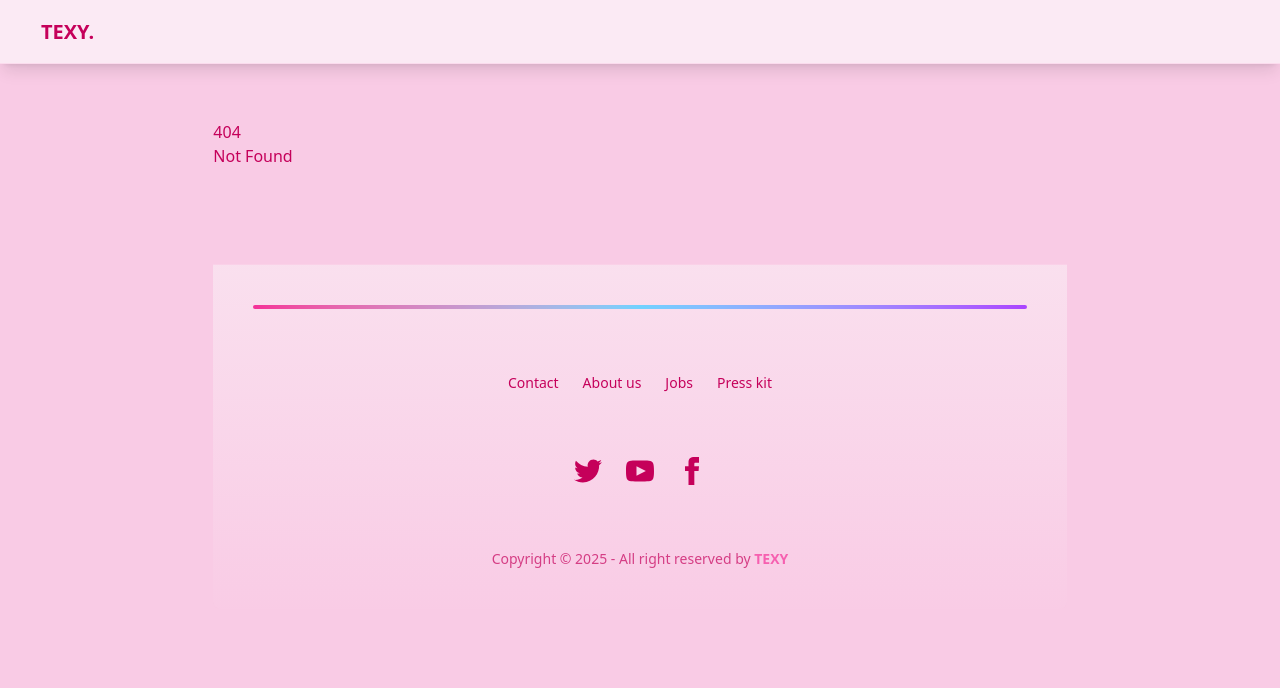
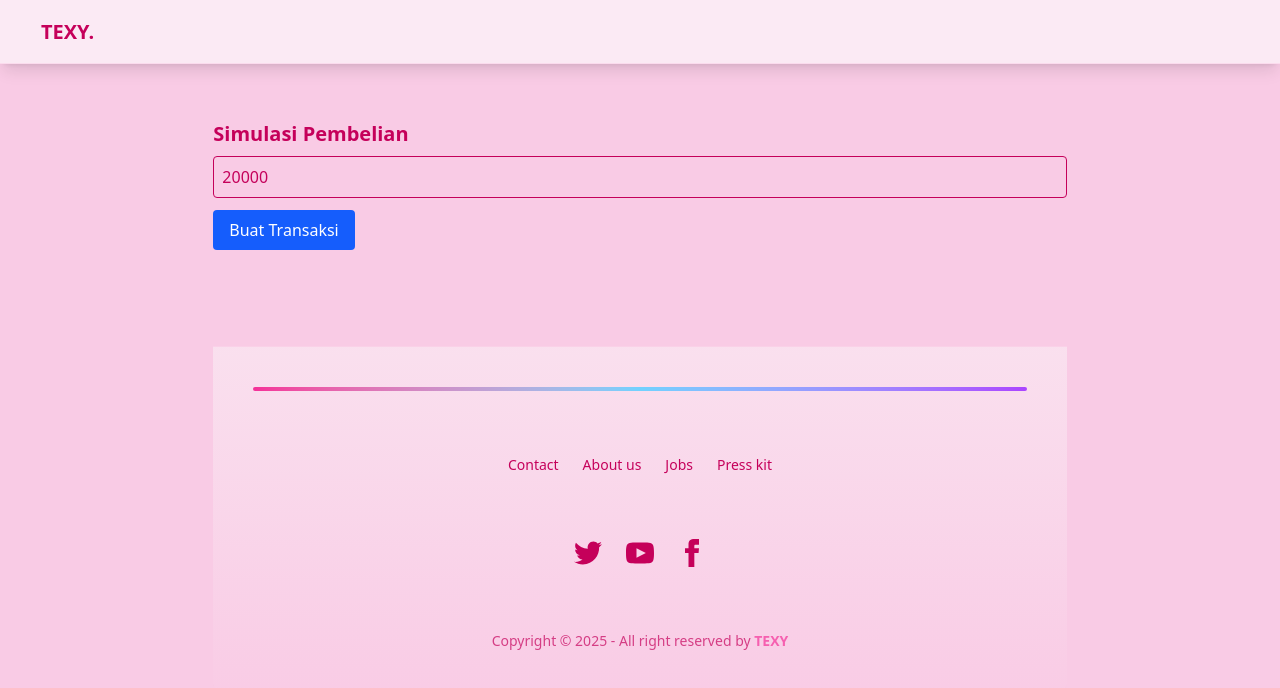
Before and after one commit to occaza/ttx, a SvelteKit app: page /purchase in a window 1280 px wide. Before the commit this address had no page. Shown: the top 688 px of the page. Built offline with nearby package versions, Linux system fonts and the light colour scheme.

Commit message:
ai ai ai

```diff
--- /dev/null
+++ b/src/lib/utils/order.ts
@@ -0,0 +1,5 @@
+export function generateOrderId() {
+	const timestamp = Date.now().toString(36).toUpperCase();
+	const random = Math.random().toString(36).substring(2, 8).toUpperCase();
+	return `INV${timestamp}${random}`;
+}
--- /dev/null
+++ b/src/routes/api/pakasir/+server.ts
@@ -0,0 +1,22 @@
+import { json } from '@sveltejs/kit';
+import type { RequestHandler } from './$types';
+
+export const POST: RequestHandler = async ({ request, fetch }) => {
+	const { amount, order_id, method } = await request.json();
+
+	const res = await fetch(`https://app.pakasir.com/api/transactioncreate/${method}`, {
+		method: 'POST',
+		headers: { 'Content-Type': 'application/json' },
+		body: JSON.stringify({
+			project: process.env.PUBLIC_PAKASIR_SLUG,
+			order_id,
+			amount,
+			api_key: process.env.PAKASIR_API_KEY
+		})
+	});
+
+	const data = await res.json();
+	if (!res.ok) return json({ error: data.error || 'Gagal membuat transaksi' }, { status: 400 });
+
+	return json(data);
+};
--- /dev/null
+++ b/src/routes/api/pakasir/simulate/+server.ts
@@ -0,0 +1,20 @@
+import { json } from '@sveltejs/kit';
+import type { RequestHandler } from './$types';
+
+export const POST: RequestHandler = async ({ request, fetch }) => {
+	const { amount, order_id } = await request.json();
+
+	const res = await fetch('https://app.pakasir.com/api/paymentsimulation', {
+		method: 'POST',
+		headers: { 'Content-Type': 'application/json' },
+		body: JSON.stringify({
+			project: process.env.PUBLIC_PAKASIR_SLUG,
+			order_id,
+			amount,
+			api_key: process.env.PAKASIR_API_KEY
+		})
+	});
+
+	const data = await res.json();
+	return json(data);
+};
--- /dev/null
+++ b/src/routes/api/pakasir/webhook/+server.ts
@@ -0,0 +1,14 @@
+// src/routes/api/pakasir/webhook/+server.ts
+import { json } from '@sveltejs/kit';
+
+export const POST = async ({ request }) => {
+	const body = await request.json();
+	console.log('Webhook diterima:', body);
+
+	// Bisa tambahkan cek sederhana
+	if (body.status === 'completed') {
+		console.log('Pembayaran selesai untuk order:', body.order_id);
+	}
+
+	return json({ success: true });
+};
--- /dev/null
+++ b/src/routes/purchase/+page.svelte
@@ -0,0 +1,89 @@
+<script lang="ts">
+	import { generateOrderId } from '$lib/utils/order';
+
+	let amount = 20000;
+	let orderId = generateOrderId();
+	let paymentData: any = null;
+	let status = '';
+	let isLoading = false;
+
+	async function createTransaction() {
+		isLoading = true;
+		status = '';
+		try {
+			const res = await fetch('/api/pakasir', {
+				method: 'POST',
+				headers: { 'Content-Type': 'application/json' },
+				body: JSON.stringify({
+					amount,
+					order_id: orderId,
+					method: 'qris'
+				})
+			});
+
+			const data = await res.json();
+			if (!res.ok) throw new Error(data.error || 'Gagal membuat transaksi');
+			paymentData = data.payment;
+			status = 'Transaksi dibuat';
+		} catch (err: any) {
+			status = err.message;
+		} finally {
+			isLoading = false;
+		}
+	}
+
+	async function simulatePayment() {
+		const res = await fetch('/api/pakasir/simulate', {
+			method: 'POST',
+			headers: { 'Content-Type': 'application/json' },
+			body: JSON.stringify({
+				amount,
+				order_id: orderId
+			})
+		});
+		if (res.ok) status = 'Simulasi pembayaran dikirim (sandbox)';
+	}
+</script>
+
+<h2 class="mb-2 text-xl font-semibold">Simulasi Pembelian</h2>
+
+<div class="space-y-3">
+	<input
+		type="number"
+		bind:value={amount}
+		class="w-full rounded border p-2"
+		placeholder="Jumlah (contoh 20000)"
+	/>
+
+	<button
+		on:click={createTransaction}
+		disabled={isLoading}
+		class="rounded bg-blue-600 px-4 py-2 text-white"
+	>
+		{isLoading ? 'Memproses...' : 'Buat Transaksi'}
+	</button>
+
+	{#if status}
+		<p class="text-sm text-gray-600">{status}</p>
+	{/if}
+
+	{#if paymentData}
+		<div class="mt-4 space-y-2 rounded border p-4">
+			<p><strong>Order ID:</strong> {paymentData.order_id}</p>
+			<p><strong>Total:</strong> Rp {paymentData.total_payment}</p>
+			<p><strong>Metode:</strong> {paymentData.payment_method}</p>
+			<p><strong>Kadaluarsa:</strong> {new Date(paymentData.expired_at).toLocaleString()}</p>
+
+			<img
+				src={`https://api.qrserver.com/v1/create-qr-code/?data=${encodeURIComponent(
+					paymentData.payment_number
+				)}&size=200x200`}
+				alt="QR Code"
+			/>
+
+			<button on:click={simulatePayment} class="rounded bg-green-600 px-3 py-1 text-white">
+				Simulasi Pembayaran
+			</button>
+		</div>
+	{/if}
+</div>
```
